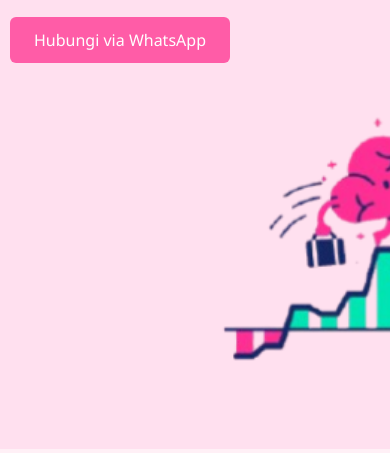
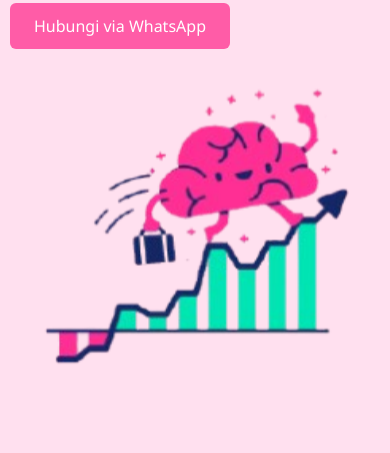
Before and after one commit to Rahmadanyzahra/webbbisdig, a plain HTML site: page index.html in a window 390 px wide. Shown: the part 391-844 px from the top of the page. Drawn offline with Linux system fonts and the light colour scheme.

Commit message:
Update index.html

```diff
--- a/index.html
+++ b/index.html
@@ -7,6 +7,41 @@
   <link rel="stylesheet" href="https://cdnjs.cloudflare.com/ajax/libs/font-awesome/6.5.0/css/all.min.css">
 
   <style>
+    @media (max-width: 768px) {
+  nav {
+    flex-direction: column;
+    align-items: flex-start;
+  }
+
+  nav ul {
+    flex-direction: column;
+    width: 100%;
+  }
+
+  nav ul li {
+    margin: 8px 0;
+  }
+
+  #hero .content,
+  #about .content {
+    flex-direction: column;
+    gap: 20px;
+  }
+
+  #hero .image {
+    margin-left: 0 !important;
+    text-align: center;
+  }
+
+  #hero .image img {
+    max-width: 90%;
+  }
+
+  section {
+    height: auto;
+    padding: 40px 0;
+  }
+}
     /* Animasi Fade In */
     @keyframes fadeInUp {
       from {
@@ -250,6 +285,7 @@
       margin-top: 0.5em;
       animation: fadeInUp 1.7s;
       background: transparent;
+      margin-left: 0;
     }
 
     @keyframes float {
@@ -495,7 +531,7 @@
         <p>Kami menyediakan jasa tugas, ketik, dan tulis tangan dengan harga terjangkau dan hasil terbaik.</p>
         <a href="https://wa.me/6285607002281" target="_blank">Hubungi via WhatsApp</a>
       </div>
-          <div class="image" style="margin-left: 180px;">
+          <div class="image">
             <img src="img/home.png" alt="Ilustrasi Proyek" style="max-width:340px; width:100%; background:transparent; border-radius:0; box-shadow:none; display:block;" />
           </div>
     </div>
```
